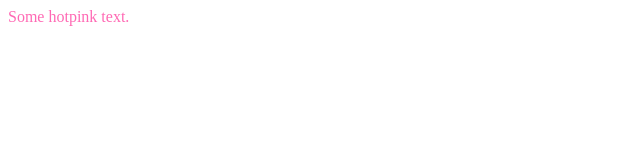
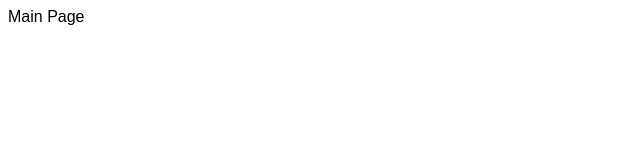
Before and after one commit to K-Sato1995/pawapuro-themed-engineer-abilities, a React (Create React App) app: page / in a window 1280 px wide. Shown: the top 160 px of the page, without its empty margins (0-640 px from the left). Built offline with nearby package versions, Linux system fonts and the light colour scheme.

Commit message:
Change fontfam

```diff
--- a/src/App.tsx
+++ b/src/App.tsx
@@ -1,13 +1,22 @@
 /** @jsxImportSource @emotion/react */
 import React from 'react'
-import { jsx, css } from '@emotion/react'
+import Main from 'pages/Main'
+import GlobalStyles from 'GlobalStyles'
+import { ThemeProvider } from '@emotion/react'
 
-const text = css`
-  color: hotpink;
-`
+const theme = {
+  colors: {
+    primary: 'blue',
+  },
+}
 
 function App() {
-  return <div css={text}>Some hotpink text.</div>
+  return (
+    <ThemeProvider theme={theme}>
+      <GlobalStyles />
+      <Main />
+    </ThemeProvider>
+  )
 }
 
 export default App
--- /dev/null
+++ b/src/GlobalStyles.tsx
@@ -0,0 +1,18 @@
+/** @jsxImportSource @emotion/react */
+import React from 'react'
+import { Global, css } from '@emotion/react'
+
+const GlobalStyles = () => {
+  return (
+    <Global
+      styles={css`
+        html,
+        body {
+          font-family: 'Arial';
+        }
+      `}
+    />
+  )
+}
+
+export default GlobalStyles
--- /dev/null
+++ b/src/components/templates/Main.tsx
@@ -0,0 +1,7 @@
+import React from 'react'
+
+const Main = () => {
+  return <div>Main Page</div>
+}
+
+export default Main
--- /dev/null
+++ b/src/pages/Main.tsx
@@ -0,0 +1,9 @@
+/** @jsxImportSource @emotion/react */
+import React from 'react'
+import { css } from '@emotion/react'
+
+const Main = () => {
+  return <div className="a">Main Page</div>
+}
+
+export default Main
--- a/tsconfig.json
+++ b/tsconfig.json
@@ -21,6 +21,7 @@
     "noEmit": true,
     "jsx": "react-jsx",
     "jsxImportSource": "@emotion/react",
+    "baseUrl": "src",
   },
   "include": [
     "src"
```
Also changed, not shown: 1 other file (tests, documents, lock files or other folders).
